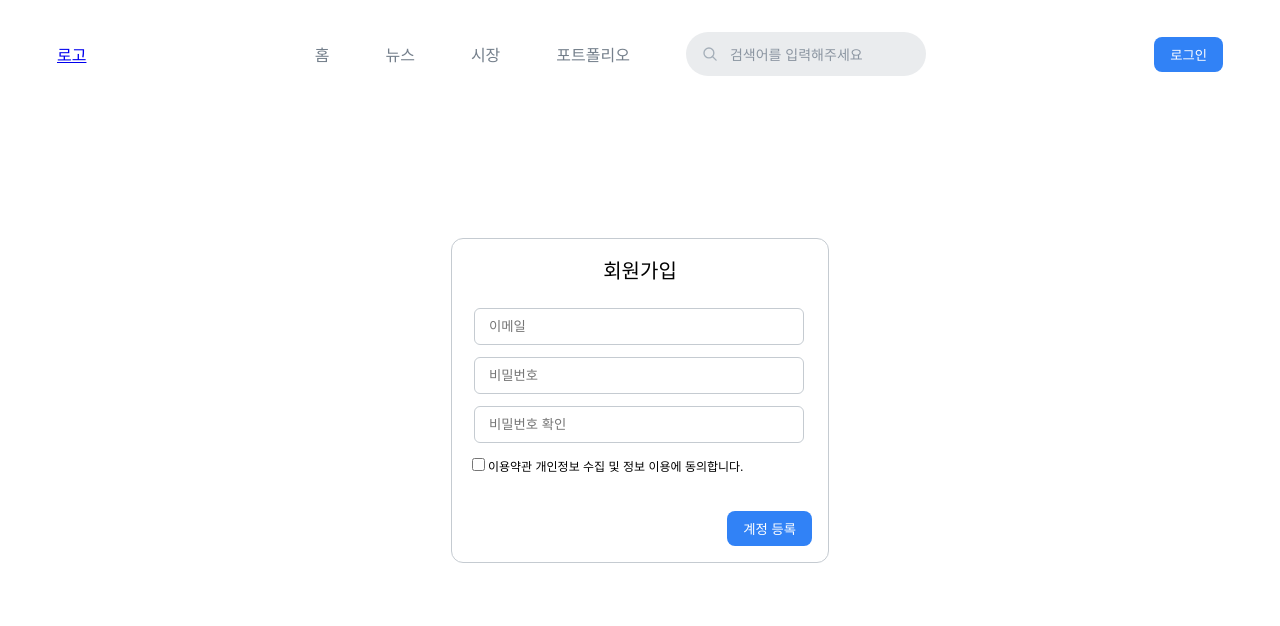
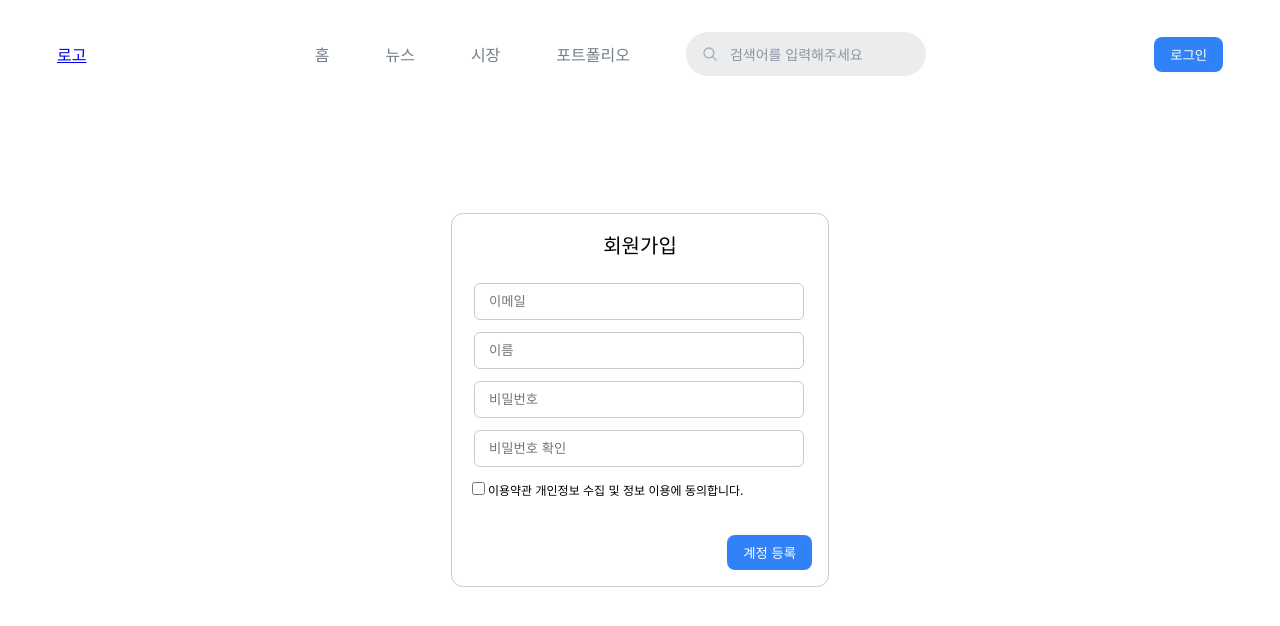
Before and after one commit to CBNU-Capstone-Dart/Client, a React (Create React App) app: page /signup in a window 1280 px wide. Shown: the top 626 px of the page. Built offline with nearby package versions, Linux system fonts and the light colour scheme.

Commit message:
feat: 회원가입 창에 이름 입력 칸 추가(#1)

```diff
--- a/src/pages/Signup.tsx
+++ b/src/pages/Signup.tsx
@@ -1,12 +1,13 @@
 import { useState } from 'react';
 import styles from "../styles/Login.module.css";
 import classNames from 'classnames/bind';
-import { passwordRegex, emailRegex } from '../utils/regex.ts'; // emailRegex가 정의되어 있는지 확인
+import { passwordRegex, emailRegex } from '../utils/regex.ts';
 
 const cx = classNames.bind(styles);
 
 export default function Signup() {
     // 입력 상태
+    const [name, setName] = useState('');
     const [email, setEmail] = useState('');
     const [password, setPassword] = useState('');
     const [confirmPassword, setConfirmPassword] = useState('');
@@ -17,12 +18,18 @@ export default function Signup() {
     const [showPasswordMessage, setShowPasswordMessage] = useState(false);
 
     // 에러 메시지 상태
+    const [nameError, setNameError] = useState('');
     const [emailError, setEmailError] = useState('');
     const [passwordError, setPasswordError] = useState('');
     const [confirmPasswordError, setConfirmPasswordError] = useState('');
     const [tosError, setTosError] = useState('');
 
     // 입력 변경 핸들러
+    const handleNameChange = (e) => {
+        setName(e.target.value);
+        if (nameError) setNameError(''); // 변경 시 에러 메시지 초기화
+    };
+
     const handleEmailChange = (e) => {
         setEmail(e.target.value);
         if (emailError) setEmailError(''); // 변경 시 에러 메시지 초기화
@@ -55,6 +62,14 @@ export default function Signup() {
     const handleSubmit = (e) => {
         e.preventDefault();
         let valid = true;
+
+        // 이름 검증
+        if (!name) {
+            setNameError('이름을 입력하셔야 됩니다.');
+            valid = false;
+        } else {
+            setNameError('');
+        }
 
         // 이메일 검증
         if (!emailRegex.test(email)) {
@@ -90,11 +105,13 @@ export default function Signup() {
 
         if (valid) {
             // 폼 제출 처리 (예: API 호출)
-            console.log('폼 제출:', { email, password, confirmPassword, tosAgree });
+            console.log('폼 제출:', { name, email, password, confirmPassword, tosAgree });
             // 필요에 따라 폼 리셋 또는 리디렉션
         } else {
             // 첫 번째 에러 입력 필드에 포커스
-            if (emailError) {
+            if (nameError) {
+                document.getElementById('name').focus();
+            } else if (emailError) {
                 document.getElementById('email').focus();
             } else if (passwordError) {
                 document.getElementById('password').focus();
@@ -120,6 +137,19 @@ export default function Signup() {
                             onChange={handleEmailChange}
                         />
                         {emailError && <div className={styles.errorMessage}>{emailError}</div>}
+                    </div>
+
+                    {/* 이름 입력 */}
+                    <div>
+                        <input
+                            id="name"
+                            className={cx('inputForm', { 'inputError': nameError })}
+                            type="text"
+                            placeholder="이름"
+                            value={name}
+                            onChange={handleNameChange}
+                        />
+                        {nameError && <div className={styles.errorMessage}>{nameError}</div>}
                     </div>
 
                     {/* 비밀번호 입력 */}
```
